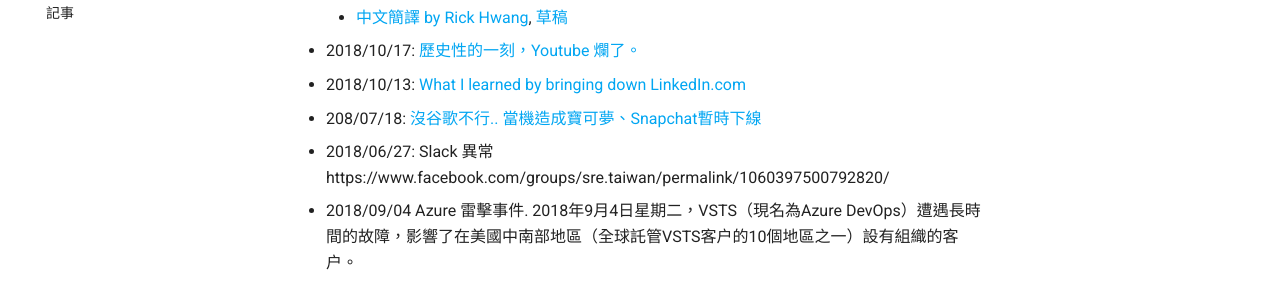
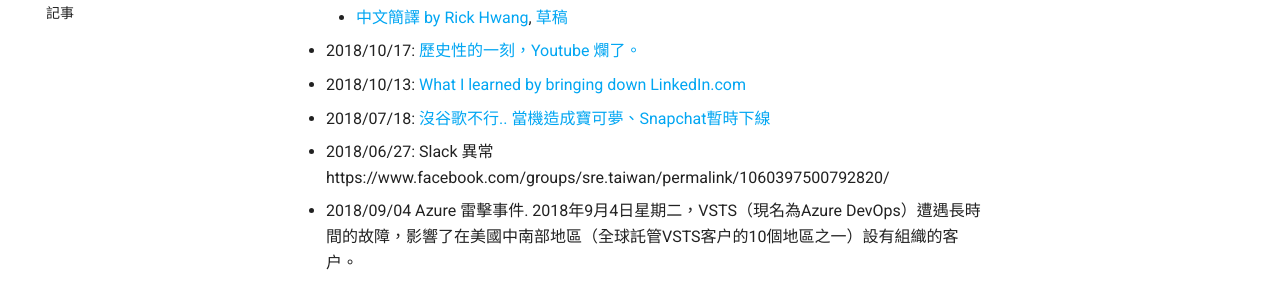
Before and after one commit to cross-community/study-area-docs, an MkDocs documentation site: the page built from docs/Incidents.md, in a window 1280 px wide and 1243 px high. Shown: the part 520-820 px from the top of the window. Built offline with MkDocs 1.6.1 and Material for MkDocs 9.7.7, drawn with Linux system fonts in a browser that asks for light colours; comment, search, counter and statistics services are not loaded.

Commit message:
update on 20190701-2259, comment:

```diff
--- a/docs/Incidents.md
+++ b/docs/Incidents.md
@@ -13,7 +13,7 @@ VP, 24x7
     * [中文簡譯 by Rick Hwang](https://rickhw.github.io/2019/06/05/DevOps/Github-Incident-Analysis/), [草稿](https://www.facebook.com/groups/sre.taiwan/permalink/1176448732521029/)
 * 2018/10/17: [歷史性的一刻，Youtube 爛了。](https://www.facebook.com/groups/sre.taiwan/permalink/1164643200368249/)
 * 2018/10/13: [What I learned by bringing down LinkedIn.com](https://venturebeat.com/2018/10/13/what-i-learned-by-bringing-down-linkedin-com/)
-* 208/07/18: [沒谷歌不行.. 當機造成寶可夢、Snapchat暫時下線](https://news.cnyes.com/news/id/4167982)
+* 2018/07/18: [沒谷歌不行.. 當機造成寶可夢、Snapchat暫時下線](https://news.cnyes.com/news/id/4167982)
 * 2018/06/27: Slack 異常 https://www.facebook.com/groups/sre.taiwan/permalink/1060397500792820/
 * 2018/09/04 Azure 雷擊事件. 2018年9月4日星期二，VSTS（現名為Azure DevOps）遭遇長時間的故障，影響了在美國中南部地區（全球託管VSTS客户的10個地區之一）設有組織的客户。
 
```
